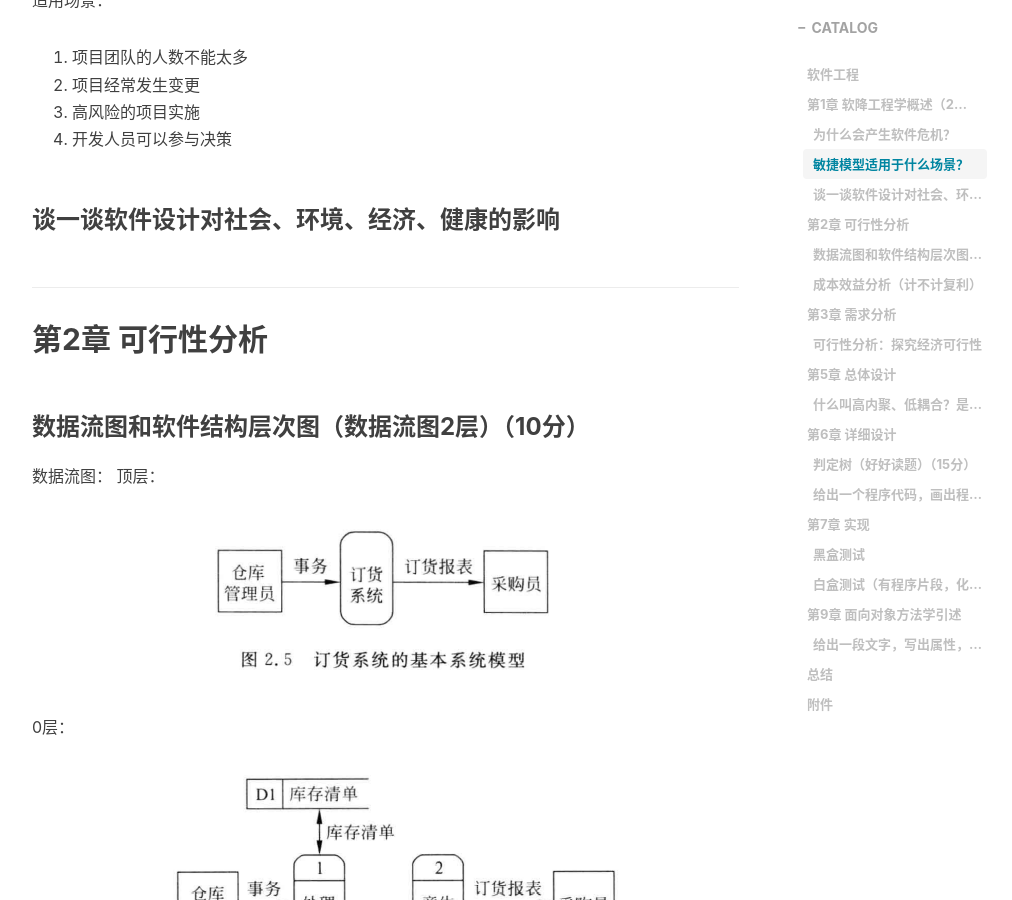
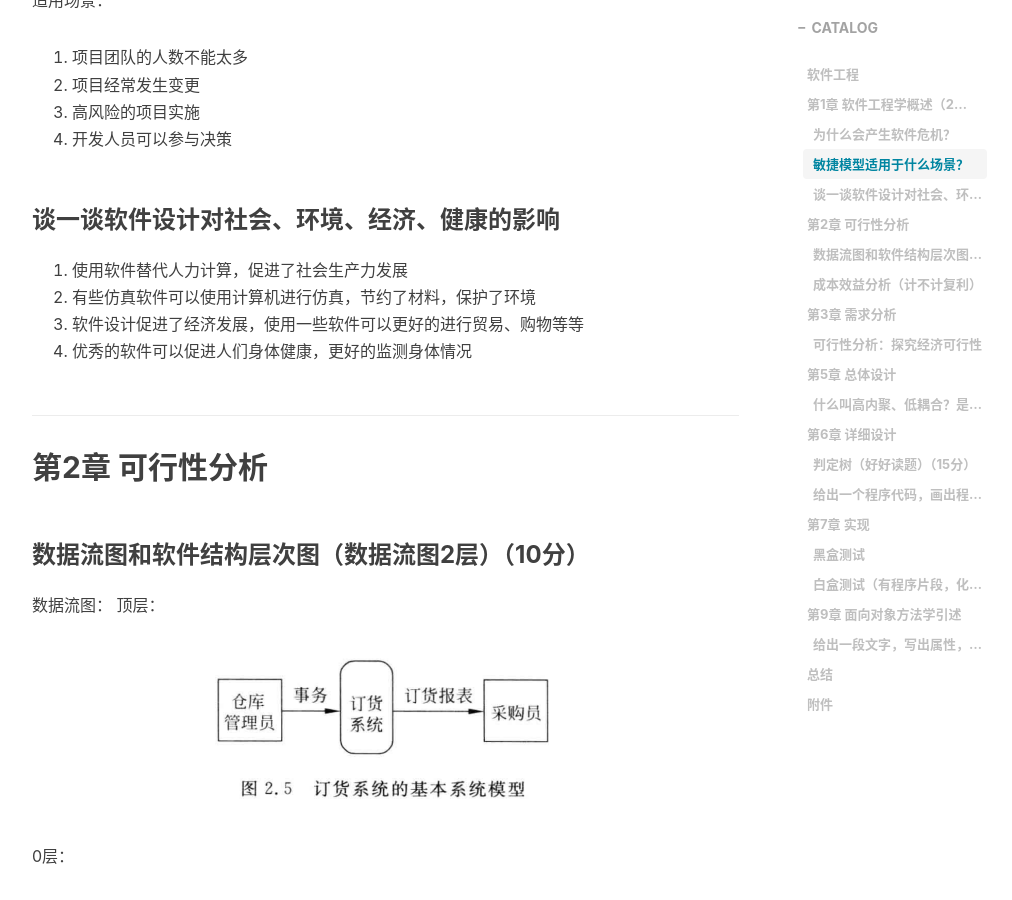
Before and after one commit to LikeAPhoenix/LikeAPhoenix.github.io, a Jekyll site: the page built from _posts/review/2022-06-20-software-review.md, in a window 1280 px wide and 900 px high, scrolled down 1389 px. Shown: the whole window, without its empty margins (233-1245 px from the left). Built offline with Jekyll 4.4.1, drawn with Linux system fonts in a browser that asks for light colours; nearby versions of some CDN libraries; comment, search, counter and statistics services are not loaded; a style sheet for code colours, icons or effects is not loaded; some of the changed text lies outside the part shown.

Commit message:
📃 docs: 修改文章

```diff
--- a/_posts/review/2022-06-20-software-review.md
+++ b/_posts/review/2022-06-20-software-review.md
@@ -12,7 +12,7 @@ tags:
 
 # 软件工程
 
-## 第1章 软降工程学概述（2个题30分）
+## 第1章 软件工程学概述（2个题30分）
 
 ### 为什么会产生软件危机？
 
@@ -43,6 +43,11 @@ tags:
 4. 开发人员可以参与决策
 
 ### 谈一谈软件设计对社会、环境、经济、健康的影响
+
+1. 使用软件替代人力计算，促进了社会生产力发展
+2. 有些仿真软件可以使用计算机进行仿真，节约了材料，保护了环境
+3. 软件设计促进了经济发展，使用一些软件可以更好的进行贸易、购物等等
+4. 优秀的软件可以促进人们身体健康，更好的监测身体情况
 
 ## 第2章 可行性分析
 
```
